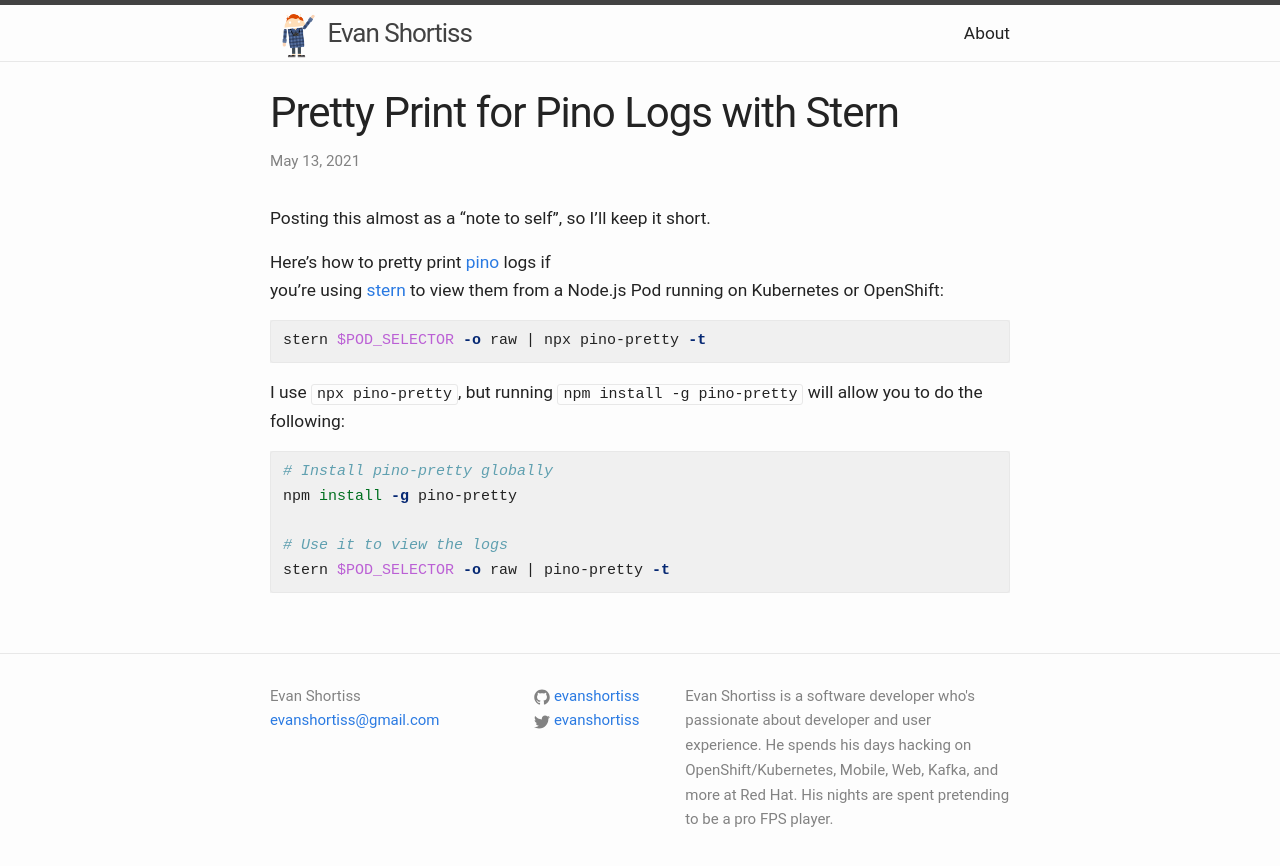
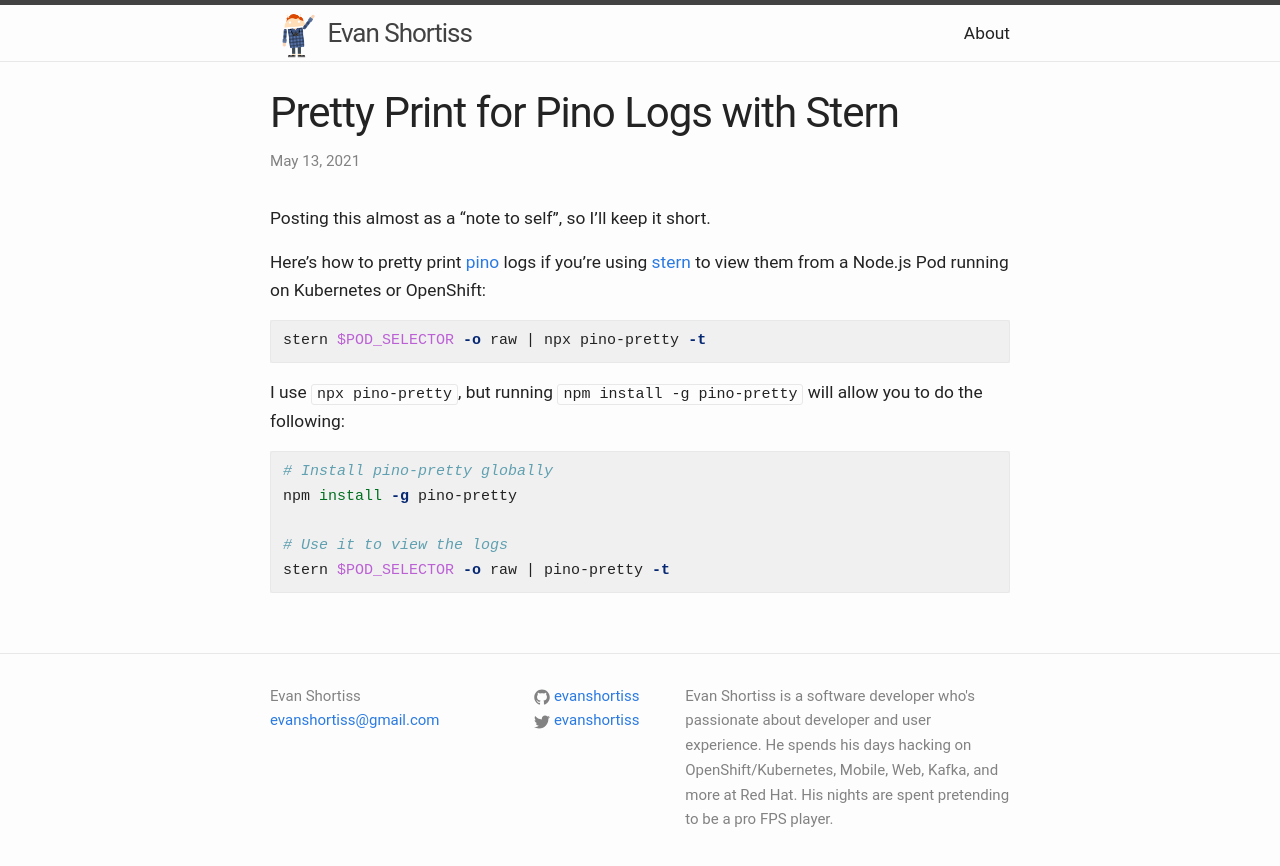
Before and after one commit to evanshortiss/evanshortiss.github.io, a Jekyll site: the page built from _posts/2021-05-13-stern-pino-pretty-logs.markdown, in a window 1280 px wide. Shown: the top 866 px of the page. Built offline with Jekyll 4.4.1, drawn with Linux system fonts in a browser that asks for light colours.

```diff
--- a/_posts/2021-05-13-stern-pino-pretty-logs.markdown
+++ b/_posts/2021-05-13-stern-pino-pretty-logs.markdown
@@ -7,7 +7,7 @@ categories: kubernetes openshift nodejs
 
 Posting this almost as a "note to self", so I'll keep it short.
 
-Here's how to pretty print [pino](https://github.com/pinojs/pino) logs if\
+Here's how to pretty print [pino](https://github.com/pinojs/pino) logs if
 you're using [stern](https://github.com/wercker/stern) to view them from a
 Node.js Pod running on Kubernetes or OpenShift:
 
```
